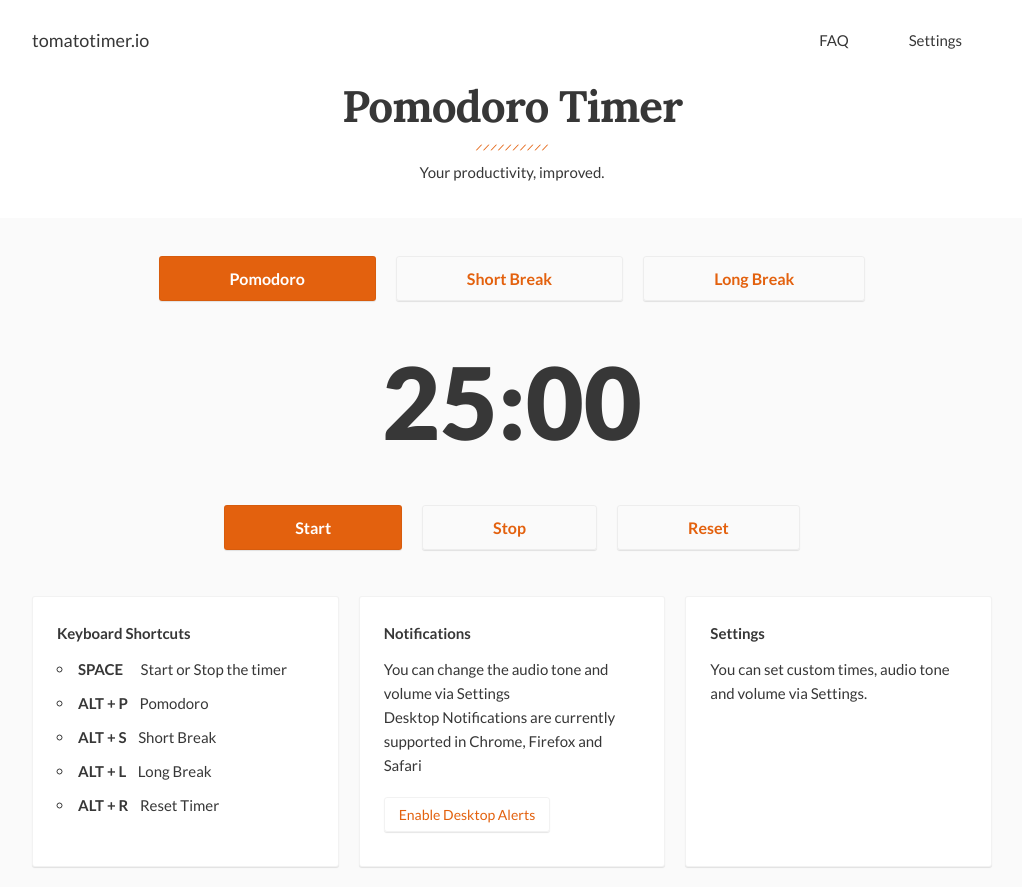
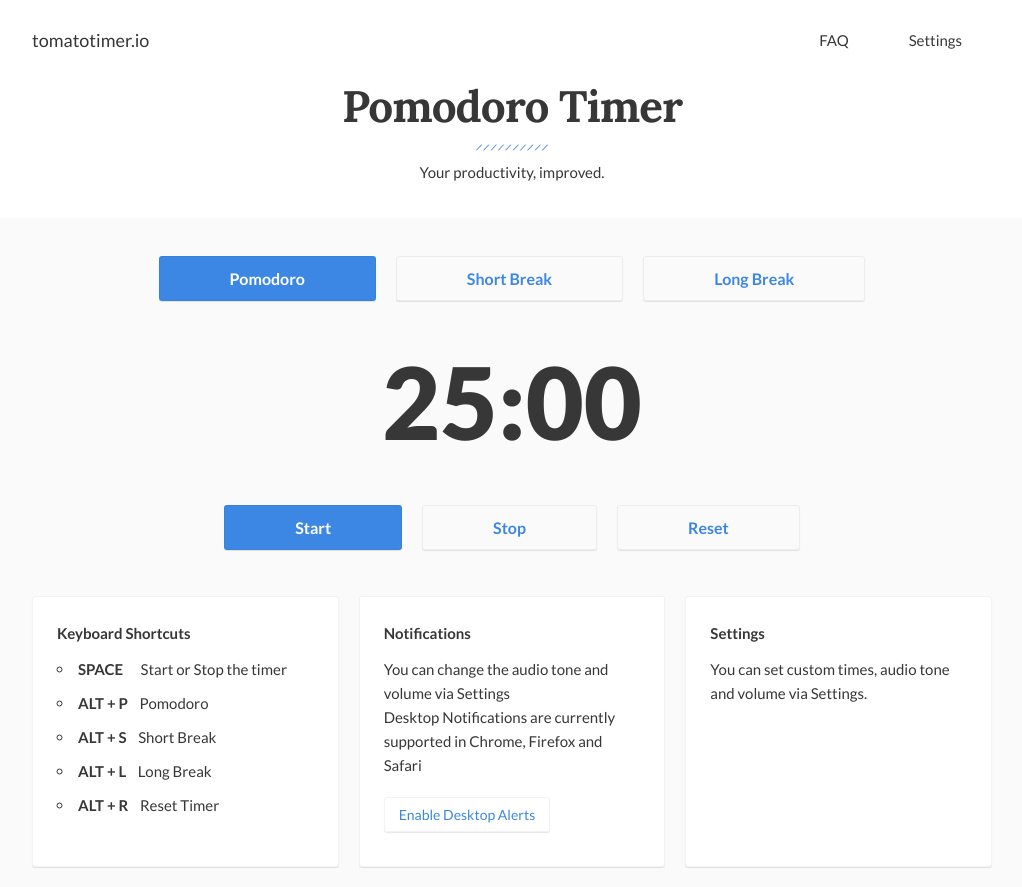
Before and after one commit to mrkchoi/pomodoro-timer, a plain HTML site: page index.html in a window 1280 px wide. Shown: the whole page, without its empty margins (128-1150 px from the left). Drawn offline with nearby package versions, Linux system fonts and the light colour scheme.

Commit message:
Updated color palette

```diff
--- a/styles/style.css
+++ b/styles/style.css
@@ -1,3 +1,10 @@
+/**************************
+VARIABLES
+**************************/
+* {
+    --main__color: #3D87E4;
+}
+
 /**************************
 GLOBAL STYLES
 **************************/
@@ -74,7 +81,7 @@
 /* TIMER LINK STYLES */
 .timer__link {
     text-decoration: none;
-    color: rgba(227, 97, 14, 1);
+    color: var(--main__color);
     padding: 1.2rem 7rem;
     margin: 0 1rem;
     border: 1px solid rgba(0,0,0,.05);
@@ -86,7 +93,7 @@
 }
 .timer__link:hover {
     box-shadow: 0 3px 6px rgba(0,0,0,.1);
-    color: rgba(227, 97, 14, 1);
+    color: var(--main__color);
 }
 .timer__link:active {
     box-shadow: 0 1px 1px rgba(0,0,0,.1);
@@ -94,7 +101,7 @@
     /* background-color: #373737; */
 }
 .timer__link.active {
-    background-color: rgba(227, 97, 14, 1);
+    background-color: var(--main__color);
     color: #fff;
 }
 
@@ -105,7 +112,8 @@
 .timer__header--title {
     font-weight: 600;
     font-size: 4.4rem;
-    margin-bottom: 0rem;
+    margin-bottom: 0;
+    /* margin-bottom: 2.4rem; */
     /* font-family: "Merriweather", serif; */
     font-family: "Roboto Slab", serif;
     font-family: "Lora", serif;
@@ -116,11 +124,13 @@
     transform: skewX(-25deg) scaleY(0.8);
     display: inline-block;
     font-weight: 900;
-    color: #e3610e;
+    color: var(--main__color);
+    /* display: none; */
 }
 .timer__header--subtitle {
     margin-top: 0.3rem;
     margin-bottom: 3rem;
+    /* display: none; */
 }
 
 /* TIMER NAV */
@@ -207,7 +217,7 @@
 .info__notifications--content {}
 .info__notifications--btn {
     text-decoration: none;
-    color: rgba(227, 97, 14, 1);
+    color: var(--main__color);
     padding: .8rem 1.4rem;
     border: 1px solid rgba(0,0,0,.05);
     box-shadow: 0 1px 1px rgba(0,0,0,.1);
```
